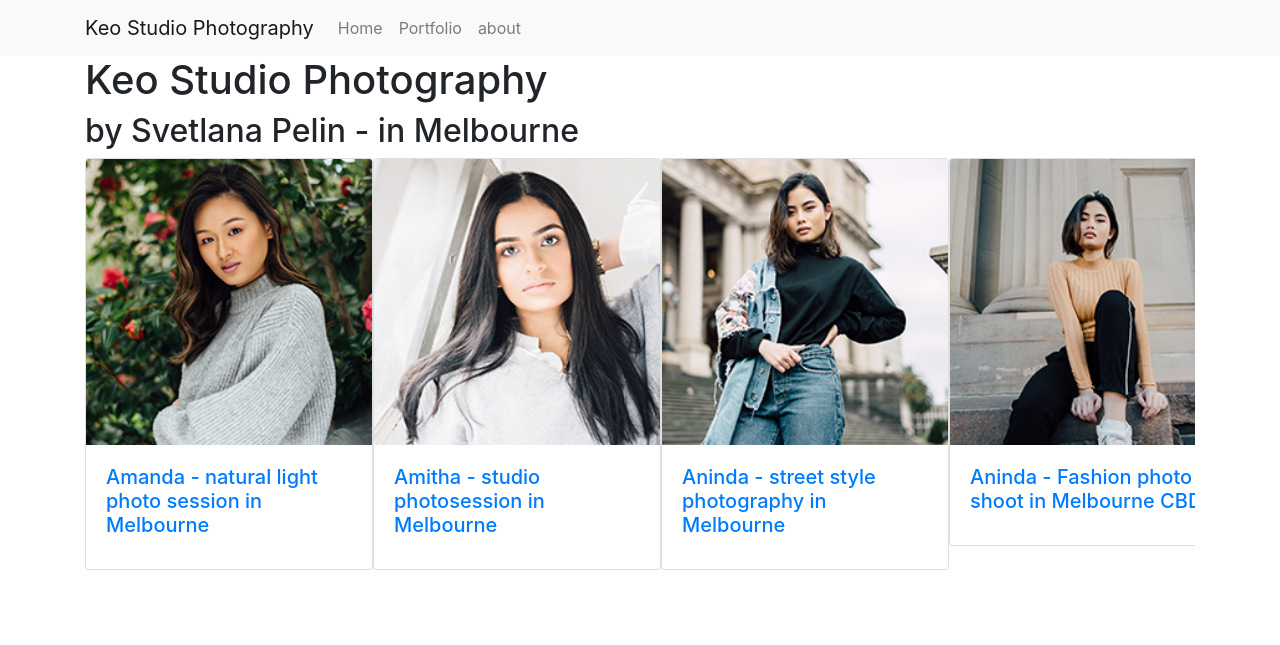
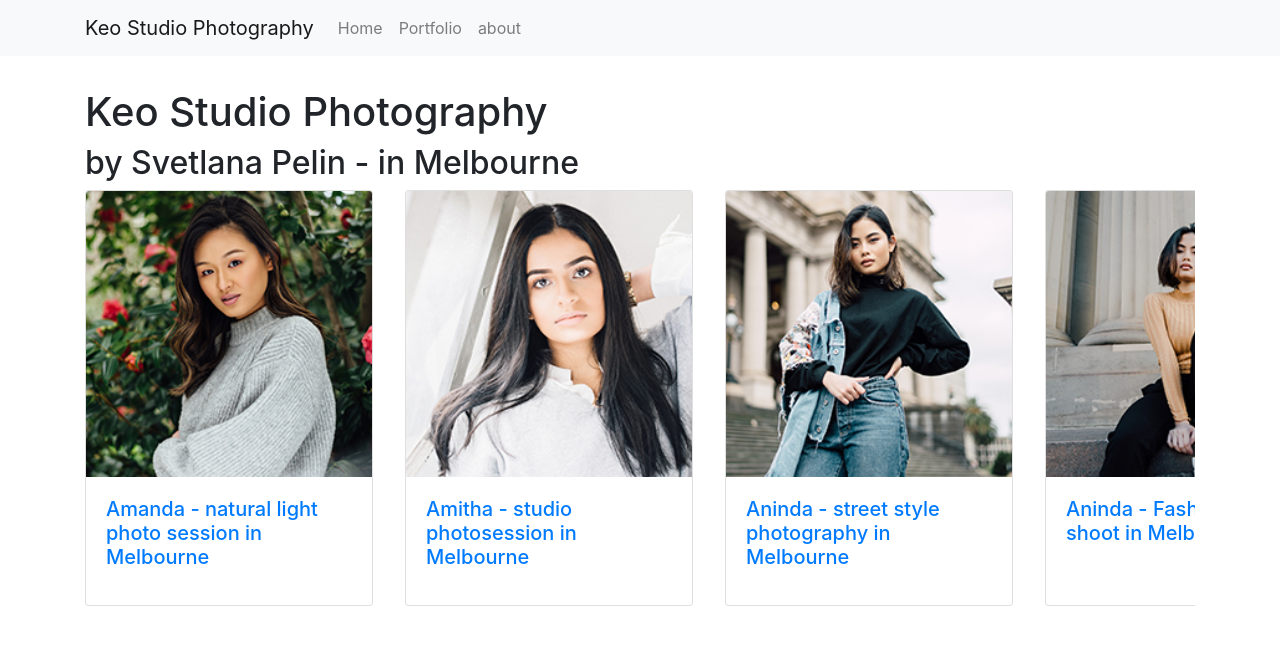
Before and after one commit to AlenPelin/keo-studio, a Jekyll site: the page built from index.html, in a window 1280 px wide. Shown: the top 645 px of the page. Built offline with Jekyll 4.4.1, drawn with Linux system fonts in a browser that asks for light colours; nearby versions of some CDN libraries.

Commit message:
Fix styles conflict

```diff
--- a/_sass/_base.scss
+++ /dev/null
@@ -1,3 +0,0 @@
-/**
- * Reset some basic elements
- */
--- a/_sass/_layout.scss
+++ /dev/null
@@ -1,4 +0,0 @@
-
-/**
- * Site header   **********************************************************
- */
--- a/_sass/_syntax-highlighting.scss
+++ /dev/null
@@ -1,67 +0,0 @@
-/**
- * Syntax highlighting styles
- */
-.highlight {
-    background: #fff;
-    @extend %vertical-rhythm;
-
-    .c     { color: #998; font-style: italic } // Comment
-    .err   { color: #a61717; background-color: #e3d2d2 } // Error
-    .k     { font-weight: bold } // Keyword
-    .o     { font-weight: bold } // Operator
-    .cm    { color: #998; font-style: italic } // Comment.Multiline
-    .cp    { color: #999; font-weight: bold } // Comment.Preproc
-    .c1    { color: #998; font-style: italic } // Comment.Single
-    .cs    { color: #999; font-weight: bold; font-style: italic } // Comment.Special
-    .gd    { color: #000; background-color: #fdd } // Generic.Deleted
-    .gd .x { color: #000; background-color: #faa } // Generic.Deleted.Specific
-    .ge    { font-style: italic } // Generic.Emph
-    .gr    { color: #a00 } // Generic.Error
-    .gh    { color: #999 } // Generic.Heading
-    .gi    { color: #000; background-color: #dfd } // Generic.Inserted
-    .gi .x { color: #000; background-color: #afa } // Generic.Inserted.Specific
-    .go    { color: #888 } // Generic.Output
-    .gp    { color: #555 } // Generic.Prompt
-    .gs    { font-weight: bold } // Generic.Strong
-    .gu    { color: #aaa } // Generic.Subheading
-    .gt    { color: #a00 } // Generic.Traceback
-    .kc    { font-weight: bold } // Keyword.Constant
-    .kd    { font-weight: bold } // Keyword.Declaration
-    .kp    { font-weight: bold } // Keyword.Pseudo
-    .kr    { font-weight: bold } // Keyword.Reserved
-    .kt    { color: #458; font-weight: bold } // Keyword.Type
-    .m     { color: #099 } // Literal.Number
-    .s     { color: #d14 } // Literal.String
-    .na    { color: #008080 } // Name.Attribute
-    .nb    { color: #0086B3 } // Name.Builtin
-    .nc    { color: #458; font-weight: bold } // Name.Class
-    .no    { color: #008080 } // Name.Constant
-    .ni    { color: #800080 } // Name.Entity
-    .ne    { color: #900; font-weight: bold } // Name.Exception
-    .nf    { color: #900; font-weight: bold } // Name.Function
-    .nn    { color: #555 } // Name.Namespace
-    .nt    { color: #000080 } // Name.Tag
-    .nv    { color: #008080 } // Name.Variable
-    .ow    { font-weight: bold } // Operator.Word
-    .w     { color: #bbb } // Text.Whitespace
-    .mf    { color: #099 } // Literal.Number.Float
-    .mh    { color: #099 } // Literal.Number.Hex
-    .mi    { color: #099 } // Literal.Number.Integer
-    .mo    { color: #099 } // Literal.Number.Oct
-    .sb    { color: #d14 } // Literal.String.Backtick
-    .sc    { color: #d14 } // Literal.String.Char
-    .sd    { color: #d14 } // Literal.String.Doc
-    .s2    { color: #d14 } // Literal.String.Double
-    .se    { color: #d14 } // Literal.String.Escape
-    .sh    { color: #d14 } // Literal.String.Heredoc
-    .si    { color: #d14 } // Literal.String.Interpol
-    .sx    { color: #d14 } // Literal.String.Other
-    .sr    { color: #009926 } // Literal.String.Regex
-    .s1    { color: #d14 } // Literal.String.Single
-    .ss    { color: #990073 } // Literal.String.Symbol
-    .bp    { color: #999 } // Name.Builtin.Pseudo
-    .vc    { color: #008080 } // Name.Variable.Class
-    .vg    { color: #008080 } // Name.Variable.Global
-    .vi    { color: #008080 } // Name.Variable.Instance
-    .il    { color: #099 } // Literal.Number.Integer.Long
-}
--- a/css/main.scss
+++ b/css/main.scss
@@ -3,10 +3,27 @@
 ---
 @charset "utf-8";
 
+a, a:hover, a:visited {
+    text-decoration: none;
+    color: inherit;
+}
 
+.card {
+    margin-right: 2em;
+}
+.card-body{
+    height: 8em;
+}
 
-// Import partials from `sass_dir` (defaults to `_sass`)
-@import
-        "base",
-        "layout"
-;
+nav {
+    margin-bottom: 2em;
+}
+
+.blog-post-gallery {
+    max-height: 250px;
+}
+
+.blog-post-gallery img {
+    max-width: 100%;
+    height: auto;
+}
```
Also changed, not shown: css/main.css (deleted, +0 -24 lines), 1 other file.
